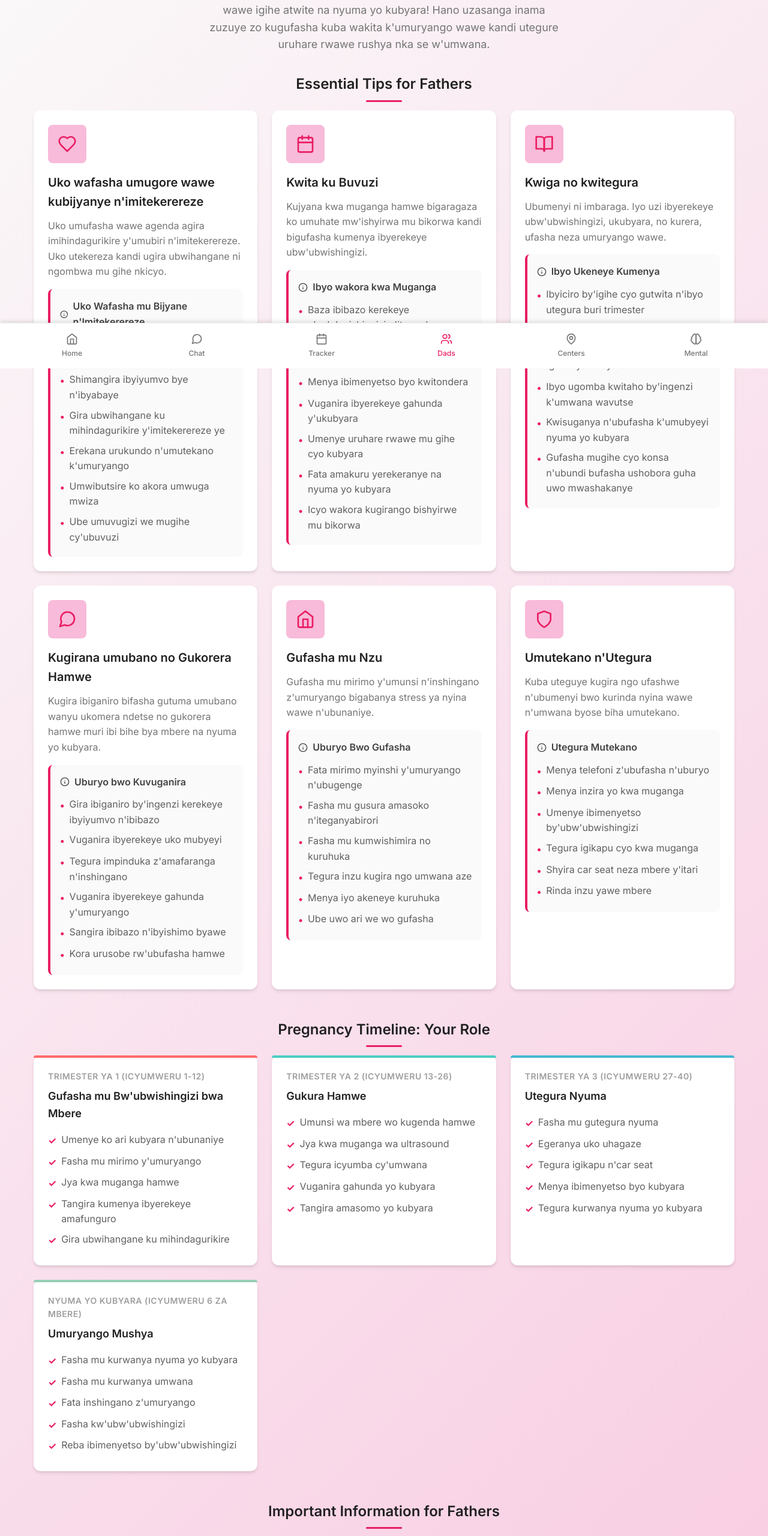
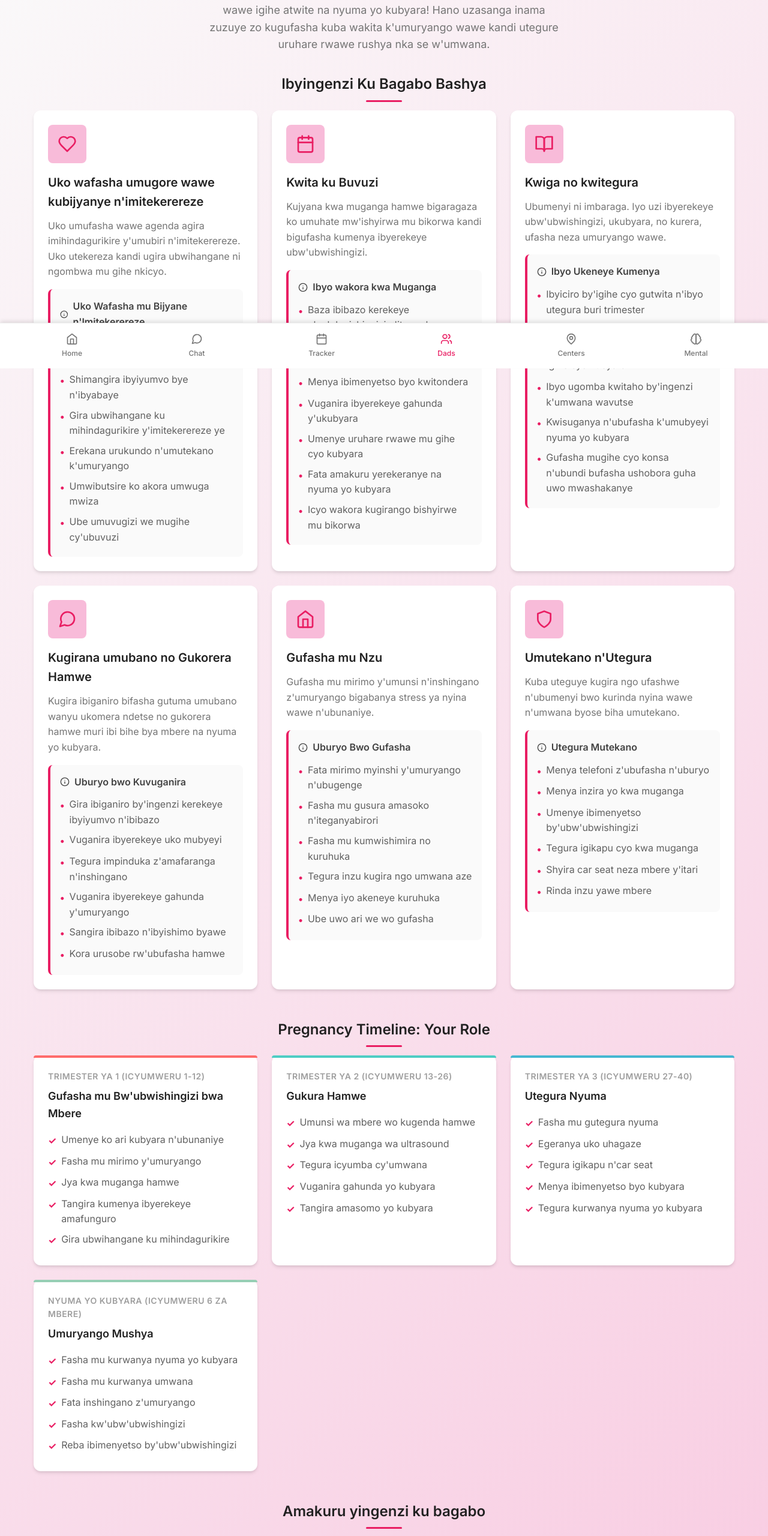
Before and after one commit to 06bruce/Materinal_Hub, a React (Create React App) app in the folder frontend/: page /dads-corner in a window 1280 px wide. Shown: the part 186-2746 px from the top of the page at 60% size. Built offline with nearby package versions, Linux system fonts and the light colour scheme; no server answers.

Commit message:
I have changed some hw english to kinyarwanda collespond when chanbged in dad'd corner

```diff
--- a/frontend/src/pages/DadsCorner.js
+++ b/frontend/src/pages/DadsCorner.js
@@ -246,7 +246,10 @@ const DadsCorner = () => {
   const { language } = useChat();
 
   const content = {
+
     rw: {
+      Info: "Amakuru yingenzi ku bagabo",
+      heading: "Ibyingenzi Ku Bagabo Bashya",
       title: "Uruhare rw'Umugabo",
       subtitle: "Urakaza neza ahangaha ushobora kumenya uko wakita k'umugore wawe igihe atwite na nyuma yo kubyara! Hano uzasanga inama zuzuye zo kugufasha kuba wakita k'umuryango wawe kandi utegure uruhare rwawe rushya nka se w'umwana.",
       tips: [
@@ -432,6 +435,8 @@ const DadsCorner = () => {
       ]
     },
     en: {
+      Info: "Important information for Dads",
+      heading: "Essential Tips for New Dads",
       title: "Dad's Corner",
       subtitle: "Welcome to your dedicated space for fatherhood support! Pregnancy and early parenthood are incredible journeys that transform both partners. Here you'll find comprehensive guidance to help you be the best support system for your partner and prepare for your new role as a father.",
       tips: [
@@ -629,7 +634,7 @@ const DadsCorner = () => {
       </Header>
 
       <Section>
-        <SectionTitle>Essential Tips for Fathers</SectionTitle>
+        <SectionTitle>{currentContent.heading}</SectionTitle>
         <TipsGrid>
           {comprehensiveTips.map((tip, index) => {
             const Icon = tip.icon;
@@ -675,7 +680,7 @@ const DadsCorner = () => {
       </Section>
 
       <Section>
-        <SectionTitle>Important Information for Fathers</SectionTitle>
+        <SectionTitle>{currentContent.Info}</SectionTitle>
 
         <InfoCard>
           <h3>
--- a/frontend/src/pages/LoginPage.js
+++ b/frontend/src/pages/LoginPage.js
@@ -281,7 +281,7 @@ const LoginPage = () => {
       name: 'Amazina',
       phone: 'Telefoni',
       age: 'Imyaka',
-      isPregnant: 'Ndubitwite',
+      isPregnant: 'Ndatwite',
       pregnancyStartDate: 'Itariki yo gutangira ubuzima',
       loginButton: 'Injira',
       registerButton: 'Iyandikishe',
```
